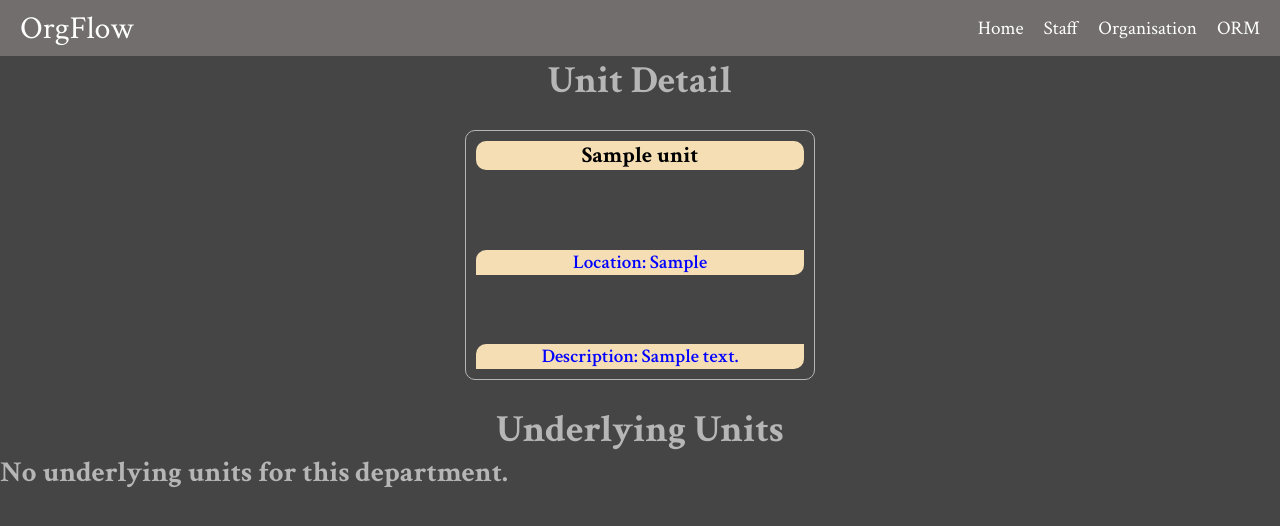
After one commit to ihdba/orgflow, a Django app: page /units/1/ in a window 1280 px wide. The commit adds this page. Shown: the top 526 px of the page. Run offline with Django 5.2, Linux system fonts and the light colour scheme; tables that the repository leaves empty hold one stand-in row (values such as "Sample post").

Commit message:
created unit detail and underlying view

```diff
--- a/staff/templates/staff/index.html
+++ b/staff/templates/staff/index.html
@@ -8,7 +8,7 @@
           {% for emp in emps  %}
 
                <div class="card">
-                    <h3 class="card_title"> {{ emp.unit }}</h3>
+                    <h3 class="card_title">{{ emp.unit }}</h3>
                     <div class="card_image">
                          <img src="{% get_media_prefix %}{{ emp.image }}" alt=" {{ emp.lname }}">
                     </div>
--- a/staff/urls.py
+++ b/staff/urls.py
@@ -8,4 +8,5 @@ from . import views
 urlpatterns = [
      path('', views.index, name = 'staff'),
      path('add_staff', views.add_staff, name = 'add_staff'),
+
 ]
--- a/static/css/custom.css
+++ b/static/css/custom.css
@@ -188,3 +188,15 @@ body {
 .names {
   text-transform: uppercase;
 }
+
+
+
+.details {
+    margin: auto;
+    background-color: var(--background_secondary);
+    display: flex;
+    flex-wrap: wrap;
+    justify-content: space-around;
+    flex-grow: 1;
+    gap: 20px;
+}
--- a/units/templates/units/index.html
+++ b/units/templates/units/index.html
@@ -7,7 +7,7 @@
           {% for unit in units  %}
 
                <div class="card">
-                    <h3 class="card_title"> {{ unit.name }}</h3>
+                    <h3 class="card_title"><a href="{% url 'unit_detail' unit.id %}">{{ unit.name }}</a></h3>
 
                     <p class="p_card">Location: {{ unit.location }}</p>
                     <p class="p_card">Description: {{ unit.description }}</p>
--- /dev/null
+++ b/units/templates/units/unit_detail.html
@@ -0,0 +1,45 @@
+{% extends 'portal/base.html' %}
+{% load static %}
+{% block content %}
+     <h1 class="title">Unit Detail</h1>
+
+     <div class="container">
+
+               <div class="card">
+                    <h3 class="card_title"> {{ unit.name }}</h3>
+
+                    <p class="p_card">Location: {{ unit.location }}</p>
+                    <p class="p_card">Description: {{ unit.description }}</p>
+                    {% if unit.parent %}
+                         <p class="p_card">Manager: {{ unit.parent}}</p>
+                    {% endif %}
+
+               </div>
+     </div>
+     <h1 class="title">Underlying Units</h1>
+     {% if sub_units %}
+     <div class="details">
+          {% for sub_unit in sub_units %}
+
+               <div class="card">
+                    <h3 class="card_title"> {{ sub_unit.name }}</h3>
+
+                    <p class="p_card">Location: {{ sub_unit.location }}</p>
+                    <p class="p_card">Description: {{ sub_unit.description }}</p>
+                    {% if sub_unit.parent %}
+                         <p class="p_card">Manager: {{ sub_unit.parent}}</p>
+                    {% endif %}
+
+               </div>
+
+               {% endfor %}
+
+     </div>
+     {% else %}
+          <h2>No underlying units for this department.</h2>
+     {% endif %}
+
+
+
+
+{% endblock %}
--- a/units/urls.py
+++ b/units/urls.py
@@ -7,4 +7,5 @@ from . import views
 
 urlpatterns = [
      path('', views.index, name = 'units'),
+     path('<int:pk>/', views.unit_detail, name = 'unit_detail'),
 ]
--- a/units/views.py
+++ b/units/views.py
@@ -12,3 +12,21 @@ def index(request):
         'units':units,
     }
     return render(request, 'units/index.html', ctx)
+
+
+
+# Detail view of Unit with undelying units
+
+def unit_detail(request, pk):
+
+    unit = Unit.objects.get(id=pk)
+
+
+    sub_units = Unit.objects.filter(parent=pk)
+
+    ctx = {
+        'unit': unit,
+        'sub_units': sub_units,
+    }
+
+    return render(request, 'units/unit_detail.html', ctx)
```
Also changed, not shown: staff/views.py (line endings or trailing spaces).
